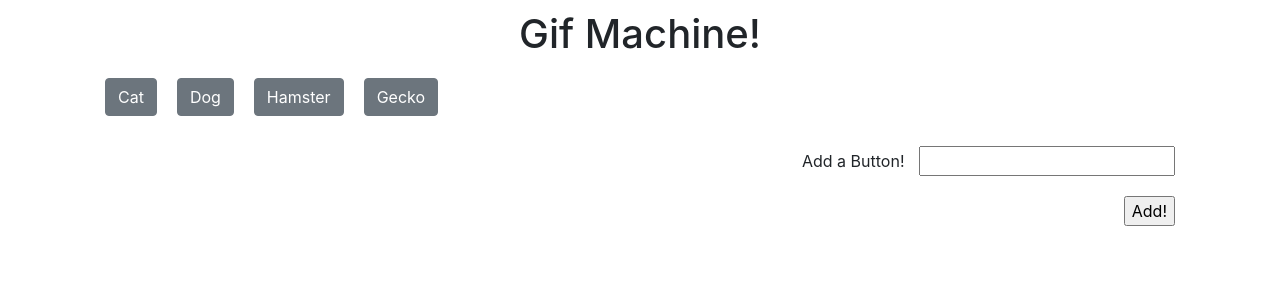
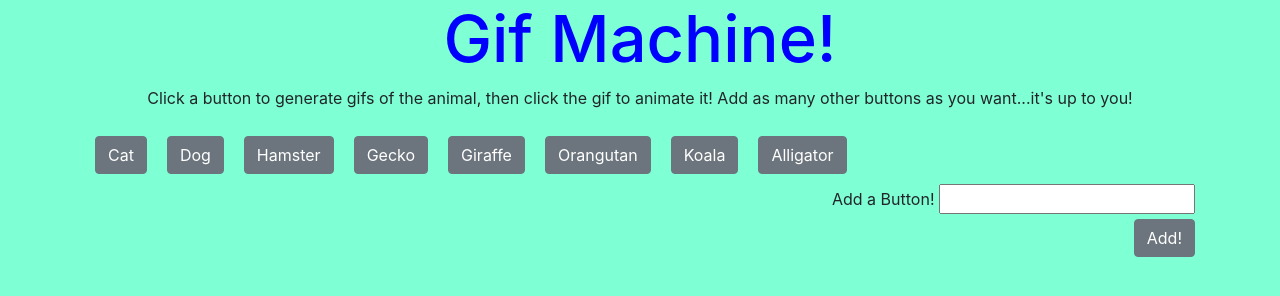
Before and after one commit to bcason9/GifTastic, a plain HTML site: page index.html in a window 1280 px wide. Drawn offline with nearby package versions, Linux system fonts and the light colour scheme.

Commit message:
final submission

```diff
--- a/assets/app.js
+++ b/assets/app.js
@@ -1,6 +1,8 @@
+//topics array
+var animals = ["Cat", "Dog", "Hamster", "Gecko", "Giraffe", "Orangutan", "Koala", "Alligator"];
 
-var animals = ["Cat", "Dog", "Hamster", "Gecko"];
 
+//renders initial array into buttons
 function renderButtons() {
     $("#buttons-div").empty();
 
@@ -18,6 +20,8 @@ function renderButtons() {
 
 }
 
+
+//adds new buttons by adding to initial array
 $("#add-button").on("click", function(event){
     event.preventDefault();
     var newButton = $("#button-input").val().trim();
@@ -27,8 +31,11 @@ $("#add-button").on("click", function(event){
     renderButtons();
 })
 
+//calls function when page opens
 renderButtons();
 
+
+//ajax assigns images and bottom function adds animate click function
 $(document).on("click", ".btn-rendered", function() {
     var animal = $(this).attr("data-name");
     var queryURL = "https://api.giphy.com/v1/gifs/search?q=" +
@@ -48,6 +55,7 @@ $(document).on("click", ".btn-rendered", function() {
 
             var gif = $("<p>").text("Rating: " + rating);
 
+            //attributes include data states for animation
             var animalGif = $("<img>");
             animalGif.attr("src", results[i].images.fixed_height_still.url);
             animalGif.attr("data-still", results[i].images.fixed_height_still.url);
@@ -60,7 +68,7 @@ $(document).on("click", ".btn-rendered", function() {
 
             $("#gif-view").prepend(gifDiv);
 
-
+            //adds clickable animation
             $(animalGif).on("click", function () {
                 var state = $(this).attr("data-state")
 
--- a/assets/style.css
+++ b/assets/style.css
@@ -1,6 +1,12 @@
-button,
-div,
-form,
-input {
+button {
   margin: 10px;
 }
+
+body {
+    background-color: aquamarine;
+}
+
+h1 {
+    font-size: 65px;
+    color: blue;
+}
--- a/index.html
+++ b/index.html
@@ -11,6 +11,7 @@
 <body>
     <div class="container">
         <h1 class="text-center">Gif Machine!</h1>
+        <p class="text-center">Click a button to generate gifs of the animal, then click the gif to animate it! Add as many other buttons as you want...it's up to you!</p>
     <!--buttons here-->
         <div class="text-left" id="buttons-div"></div>
 
@@ -19,7 +20,7 @@
         <input type="text" id="button-input">
         <br>
 
-        <input id="add-button" type="submit" value="Add!">
+        <input id="add-button" class="btn btn-secondary" type="submit" value="Add!">
     </form>
     </div>
 
```
